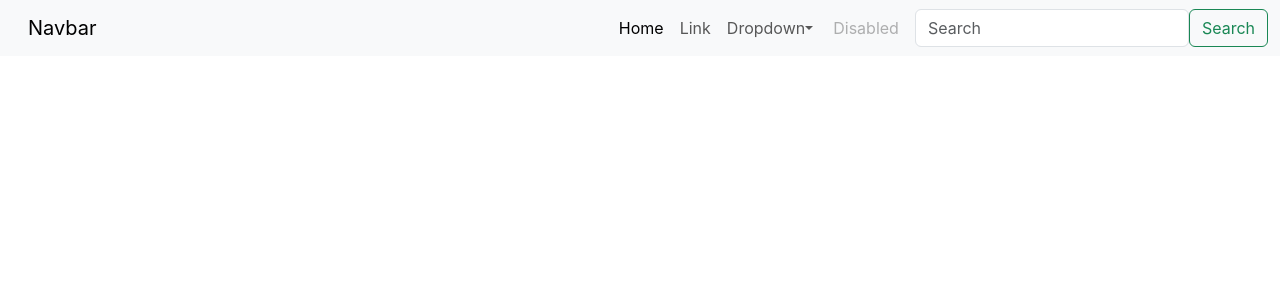
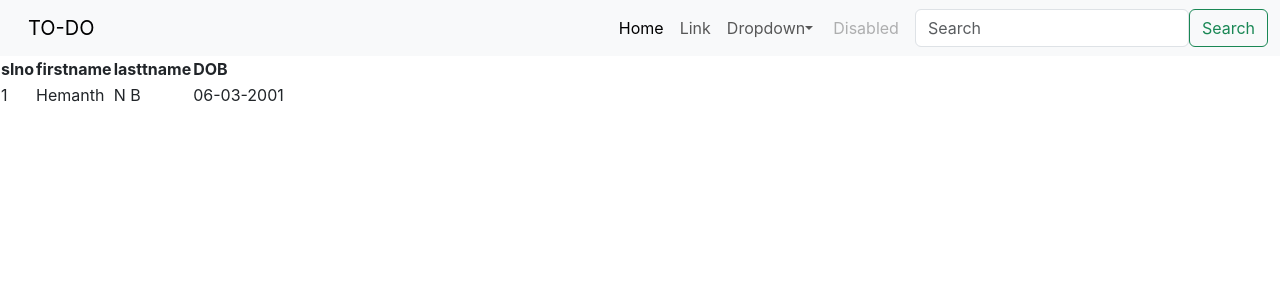
Before and after one commit to Hemanthnb/ReactTutorial, a React (Create React App) app: page / in a window 1280 px wide. Shown: the top 300 px of the page. Built offline with nearby package versions, Linux system fonts and the light colour scheme.

Commit message:
Implemented Props and PropTypes

```diff
--- a/package.json
+++ b/package.json
@@ -6,6 +6,7 @@
     "@testing-library/jest-dom": "^5.17.0",
     "@testing-library/react": "^13.4.0",
     "@testing-library/user-event": "^13.5.0",
+    "prop-types": "^15.8.1",
     "react": "^18.2.0",
     "react-dom": "^18.2.0",
     "react-scripts": "5.0.1",
--- a/public/index.html
+++ b/public/index.html
@@ -33,6 +33,7 @@
   <body>
     <noscript>You need to enable JavaScript to run this app.</noscript>
     <div id="root"></div>
+    <div id="tab"></div>
     <script src="https://cdn.jsdelivr.net/npm/bootstrap@5.3.1/dist/js/bootstrap.bundle.min.js" integrity="sha384-HwwvtgBNo3bZJJLYd8oVXjrBZt8cqVSpeBNS5n7C8IVInixGAoxmnlMuBnhbgrkm" crossorigin="anonymous"></script>
     <!--
       This HTML file is a template.
--- a/src/App.js
+++ b/src/App.js
@@ -1,46 +1,15 @@
 import './App.css';
+import NavBar from './Components/NavBar';
+import Table from './Components/Table';
 
 function App() {
   return (
-    <>
-    <nav className="navbar navbar-expand-lg bg-body-tertiary">
-  <div className="container-fluid">
-    <a className="navbar-brand" href="/">Navbar</a>
-    <button className="navbar-toggler" type="button" data-bs-toggle="collapse" data-bs-target="#navbarSupportedContent" aria-controls="navbarSupportedContent" aria-expanded="false" aria-label="Toggle navigation">
-      <span className="navbar-toggler-icon"></span>
-    </button>
-    <div className="collapse navbar-collapse" id="navbarSupportedContent">
-      <ul className="navbar-nav me-auto mb-2 mb-lg-0">
-        <li className="nav-item">
-          <a className="nav-link active" aria-current="page" href="https://google.com">Home</a>
-        </li>
-        <li className="nav-item">
-          <a className="nav-link" href="/">Link</a>
-        </li>
-        <li className="nav-item dropdown">
-          <a className="nav-link dropdown-toggle" href="/" role="button" data-bs-toggle="dropdown" aria-expanded="false">
-            Dropdown
-          </a>
-          <ul className="dropdown-menu">
-            <li><a className="dropdown-item" href="/">Action</a></li>
-            <li><a className="dropdown-item" href="/">Another action</a></li>
-            <li><hr className="dropdown-divider"/></li>
-            <li><a className="dropdown-item" href="/">Something else here</a></li>
-          </ul>
-        </li>
-        <li className="nav-item">
-          <a className="nav-link disabled" href="/" aria-disabled="true">Disabled</a>
-        </li>
-      </ul>
-      <form className="d-flex" role="search">
-        <input className="form-control me-2" type="search" placeholder="Search" aria-label="Search"/>
-        <button className="btn btn-outline-success" type="submit">Search</button>
-      </form>
-    </div>
-  </div>
-</nav>
-    </>
+    <NavBar NavBarTitle="TO-DO" link="https://www.google.com/"/>
   );
 }
 
+export function App1(){
+  return (<Table slno={1} fname="Hemanth" lname="N B" DOB="06-03-2001"/>);
+}
+
 export default App;
--- /dev/null
+++ b/src/Components/NavBar.js
@@ -0,0 +1,61 @@
+import React from 'react'
+import PropTypes from 'prop-types';
+
+export default function NavBar(props) {
+  return (
+    <nav className="navbar navbar-expand-lg bg-body-tertiary">
+  <div className="container-fluid">
+    <a className="navbar-brand" href="/">{props.NavBarTitle}</a>
+    <button className="navbar-toggler" type="button" data-bs-toggle="collapse" data-bs-target="#navbarSupportedContent" aria-controls="navbarSupportedContent" aria-expanded="false" aria-label="Toggle navigation">
+      <span className="navbar-toggler-icon"></span>
+    </button>
+    <div className="collapse navbar-collapse" id="navbarSupportedContent">
+      <ul className="navbar-nav me-auto mb-2 mb-lg-0">
+        <li className="nav-item">
+          <a className="nav-link active" aria-current="page" href="https://google.com">Home</a>
+        </li>
+        <li className="nav-item">
+          <a className="nav-link" href={props.link}>Link</a>
+        </li>
+        <li className="nav-item dropdown">
+          <a className="nav-link dropdown-toggle" href="/" role="button" data-bs-toggle="dropdown" aria-expanded="false">
+            Dropdown
+          </a>
+          <ul className="dropdown-menu">
+            <li><a className="dropdown-item" href="/">Action</a></li>
+            <li><a className="dropdown-item" href="/">Another action</a></li>
+            <li><hr className="dropdown-divider"/></li>
+            <li><a className="dropdown-item" href="/">Something else here</a></li>
+          </ul>
+        </li>
+        <li className="nav-item">
+          <a className="nav-link disabled" href="/" aria-disabled="true">Disabled</a>
+        </li>
+      </ul>
+      <form className="d-flex" role="search">
+        <input className="form-control me-2" type="search" placeholder="Search" aria-label="Search"/>
+        <button className="btn btn-outline-success" type="submit">Search</button>
+      </form>
+    </div>
+  </div>
+</nav>
+  )
+}
+
+// PROPTYPES
+
+// If NavBarTitle is not passed as props it will set default value TODO using defaultProps.
+// If defaultProps is not implemented then it throws error in console.
+NavBar.propTypes={
+  NavBarTitle: PropTypes.string.isRequired
+}
+
+
+// As we are passing string as a props to this component and we are specifying number as datatype. This will throw error in console
+// NavBar.propTypes={
+//   NavBarTitle:PropTypes.number
+// }
+
+NavBar.defaultProps={
+  NavBarTitle:"TODO"
+}
--- /dev/null
+++ b/src/Components/Table.js
@@ -0,0 +1,24 @@
+
+export default function Table(props){
+    return ( <>
+    <table>
+        <thead>
+          <tr>
+            <th>slno</th>
+            <th>firstname</th>
+            <th>lasttname</th>
+            <th>DOB</th>
+          </tr>
+        </thead>
+
+        <tbody>
+          <tr>
+            <td>{props.slno}</td>
+            <td>{props.fname}</td>
+            <td>{props.lname}</td>
+            <td>{props.DOB}</td>
+          </tr>
+        </tbody>
+      </table>
+      </>);
+}
--- a/src/index.js
+++ b/src/index.js
@@ -1,13 +1,20 @@
 import React from 'react';
 import ReactDOM from 'react-dom/client';
 import './index.css';
-import App from './App';
 import reportWebVitals from './reportWebVitals';
+import App,{App1}from './App';
 
 const root = ReactDOM.createRoot(document.getElementById('root'));
 root.render(
   <React.StrictMode>
-    <App />
+    <App/>
+  </React.StrictMode>
+);
+
+const root1 = ReactDOM.createRoot(document.getElementById('tab'));
+root1.render(
+  <React.StrictMode>
+    <App1/>
   </React.StrictMode>
 );
 
--- /dev/null
+++ b/src/mod1.js
@@ -0,0 +1,5 @@
+let name1="hemamth"
+let name2="Davy"
+let name3="Jones"
+
+export default name1;
--- /dev/null
+++ b/src/mod2.js
@@ -0,0 +1,3 @@
+import val1 from './mod1.js'
+
+console.log(val1)
```
Also changed, not shown: 1 other file (tests, documents, lock files or other folders).
